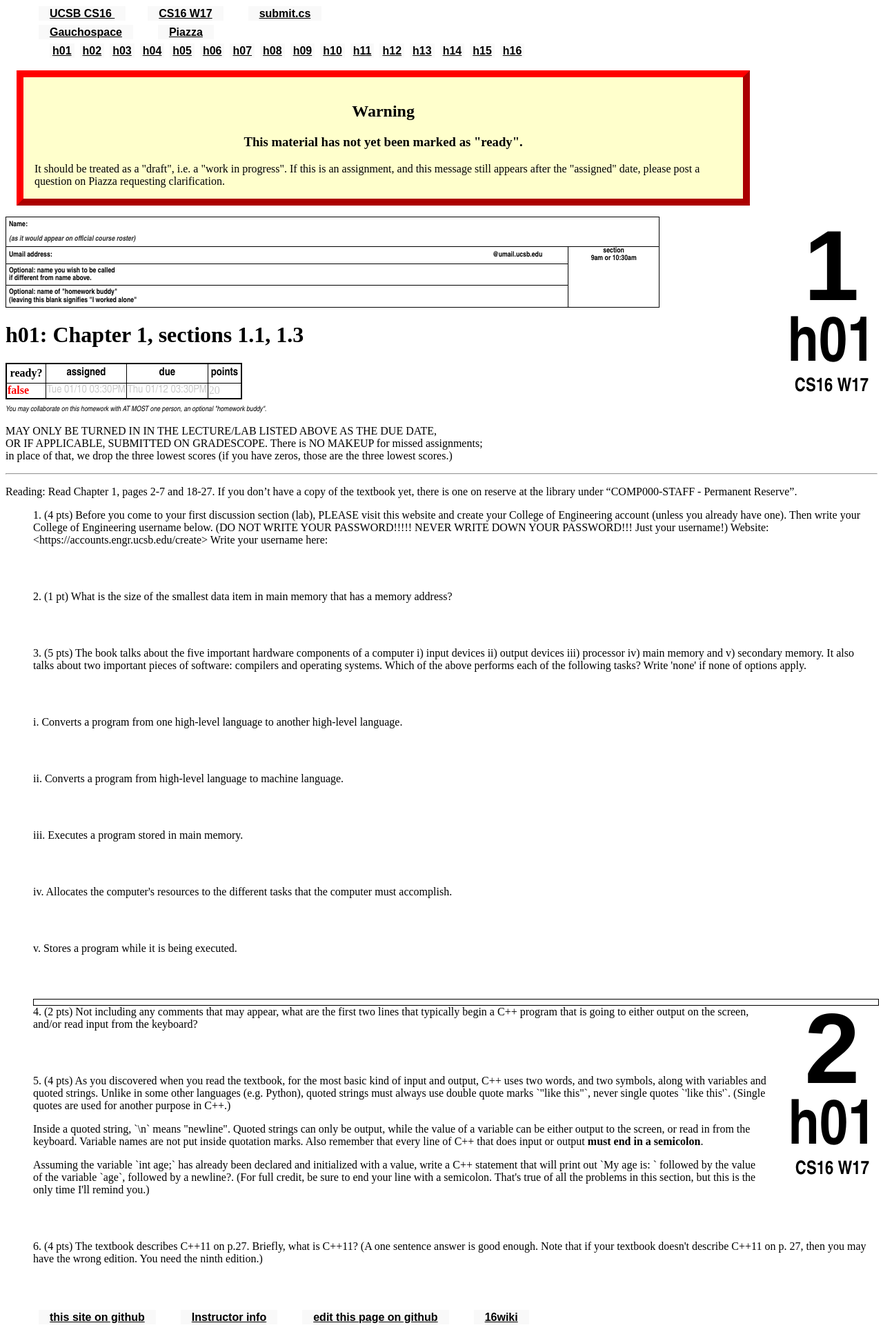
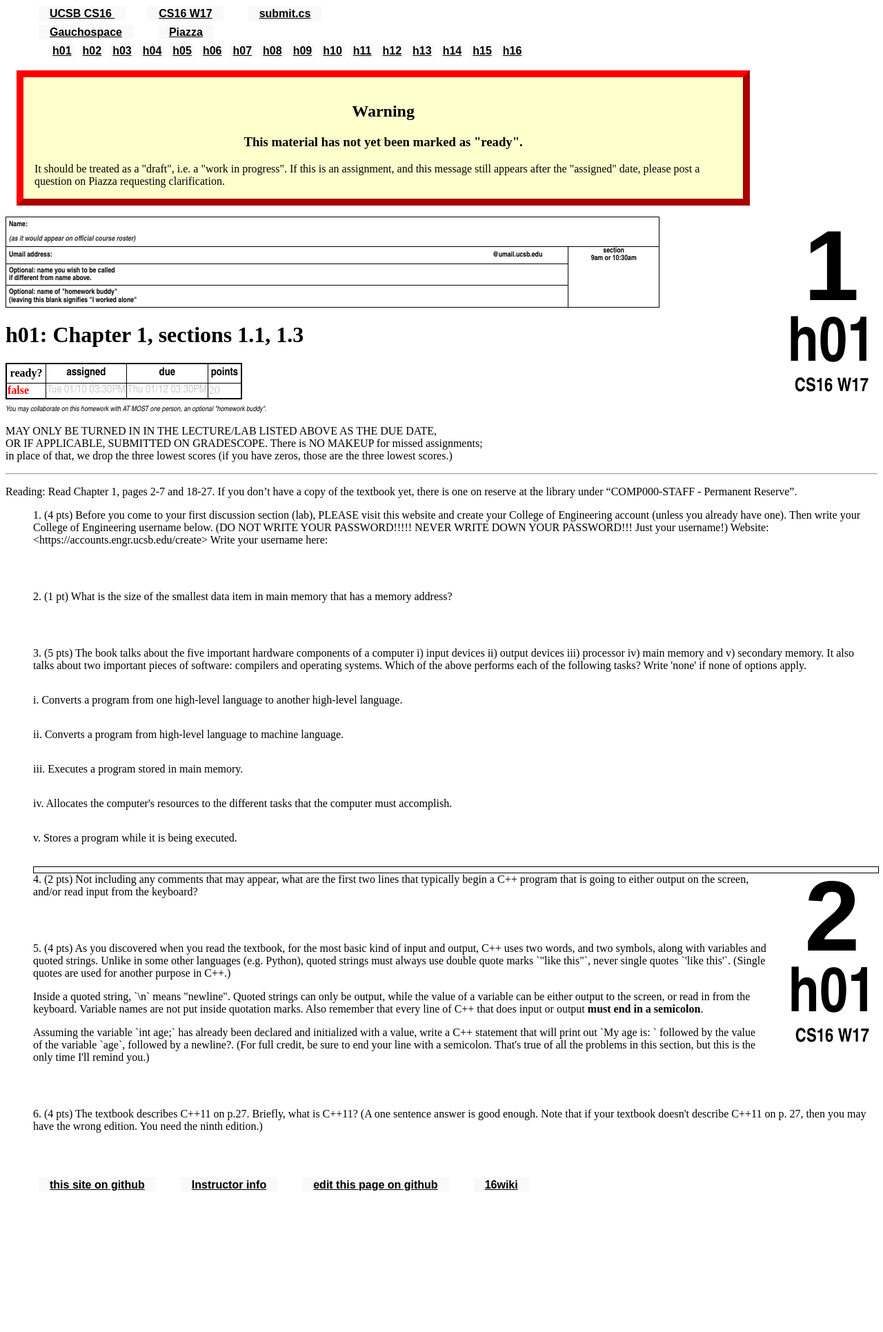
Before and after one commit to ucsb-cs32-s17/ucsb-cs32-s17.github.io, a Jekyll site: the page built from _hwk/h01.md, in a window 1280 px wide. Shown: the whole page at 69% size. Built offline with Jekyll 4.4.1, drawn with Linux system fonts in a browser that asks for light colours; after the commit the page ends 1739 px from its top, so only the background shows below that.

Commit message:
updated hws

```diff
--- a/_hwk/h01.md
+++ b/_hwk/h01.md
@@ -20,17 +20,17 @@ Write your username here:
 
 
 3.	(5 pts) The book talks about the five important hardware components of a computer  i) input devices ii) output devices iii) processor iv) main memory and v) secondary memory. It also talks about two important pieces of software: compilers and operating systems. Which of the above performs each of the following tasks? Write 'none' if none of options apply.
-	<div style="margin-bottom:4em"></div>
+	<div style="margin-bottom:2em"></div>
 	i. Converts a program from one high-level language to another high-level language.
-	<div style="margin-bottom:4em"></div>
+	<div style="margin-bottom:2em"></div>
 	ii. Converts a program from high-level language to machine language.
-	<div style="margin-bottom:4em"></div>
+	<div style="margin-bottom:2em"></div>
 	iii. Executes a program stored in main memory.
-	<div style="margin-bottom:4em"></div>
+	<div style="margin-bottom:2em"></div>
 	iv. Allocates the computer's resources to the different tasks that the computer must accomplish.
-	<div style="margin-bottom:4em"></div>
+	<div style="margin-bottom:2em"></div>
 	v. Stores a program while it is being executed.
-	<div style="margin-bottom:4em"></div>
+	<div style="margin-bottom:2em"></div>
 
 <div class="pagebreak"></div>
 
@@ -49,3 +49,5 @@ Assuming the variable `int age;` has already been declared and initialized with
 
 6.  (4 pts) The textbook describes C++11 on p.27.  Briefly, what is C++11? (A one sentence answer is good enough.  Note that if your textbook doesn't describe C++11 on p. 27, then you may have the wrong edition.  You need the ninth edition.)
   <div style="margin-bottom:4em"></div>
+
+</ol>
```
